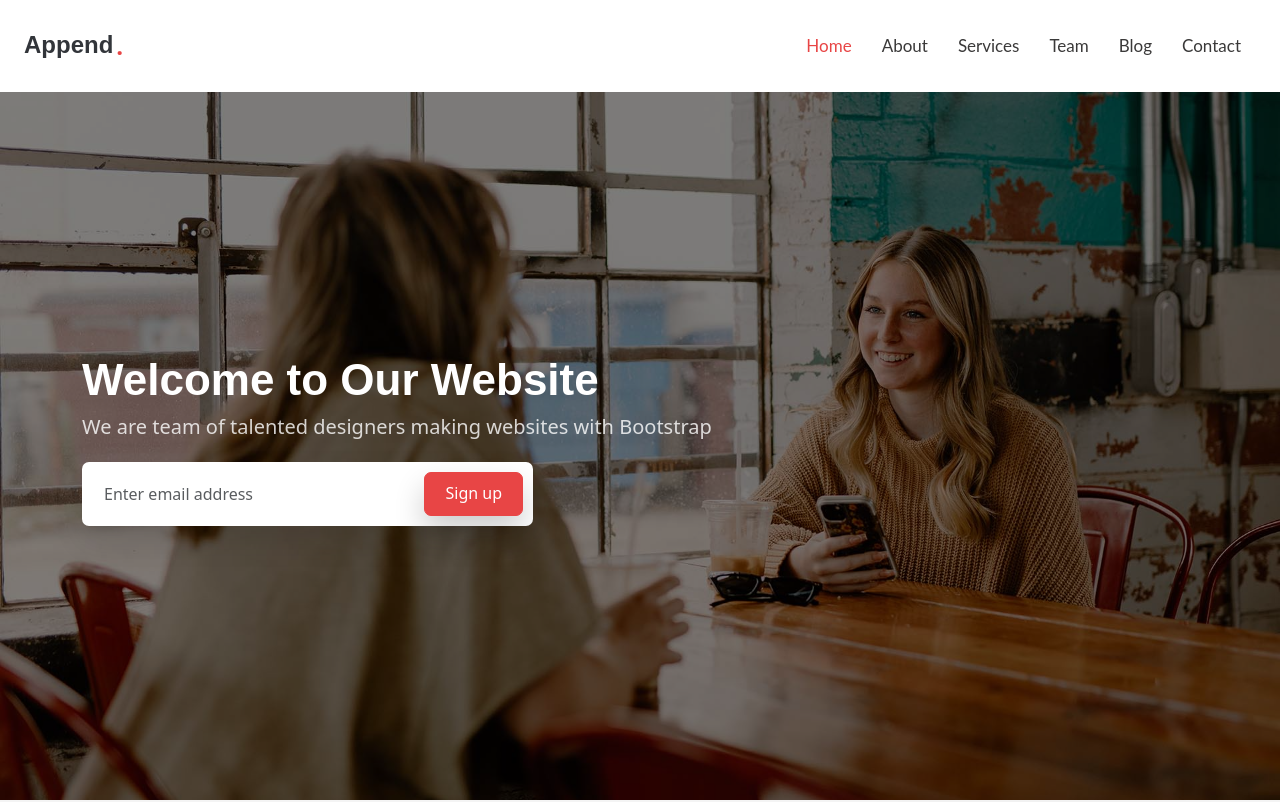
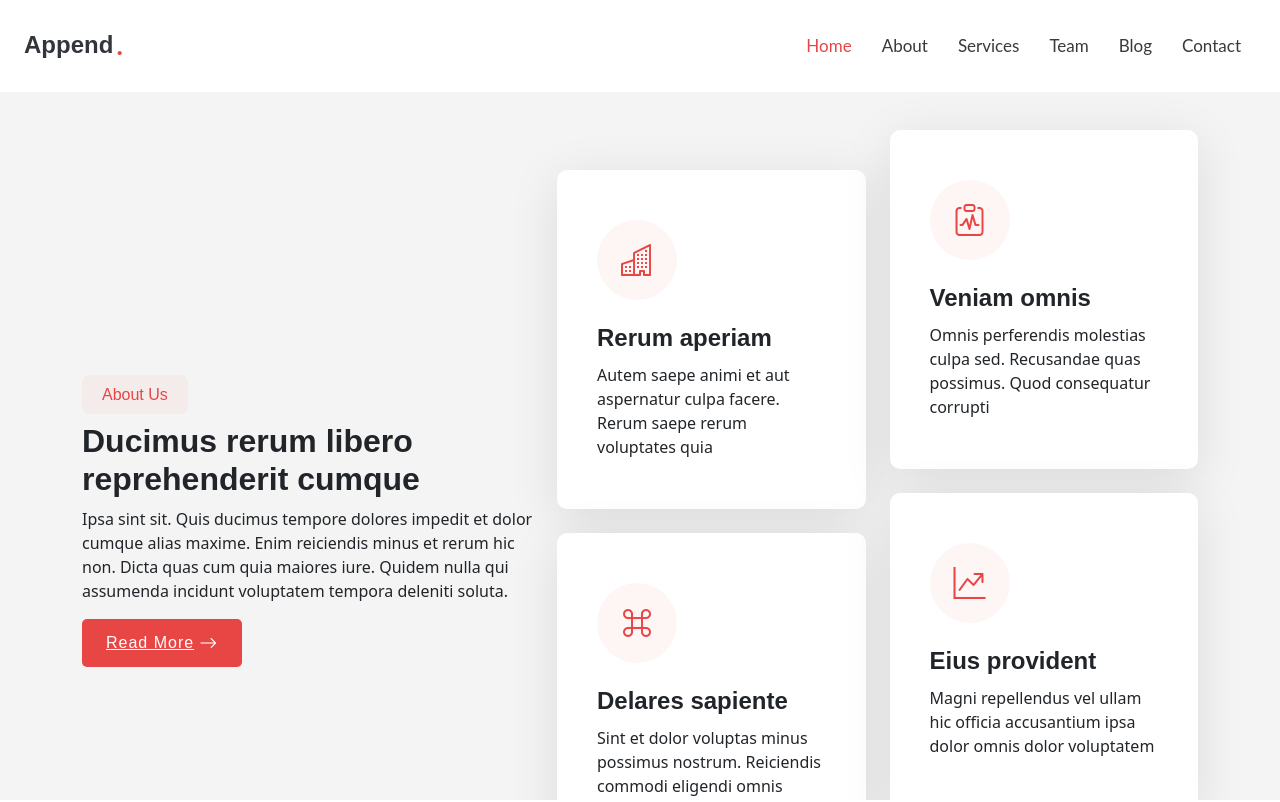
Before and after one commit to javadhaditaghi/react-daily-exercises-3rd-proj, a React (Vite) app: page /about in a window 1280 px wide. Shown: the top 802 px of the page. Built offline with nearby package versions, Linux system fonts and the light colour scheme.

Commit message:
Add routes

```diff
--- a/src/App.jsx
+++ b/src/App.jsx
@@ -1,4 +1,5 @@
 import './App.css'
+import { BrowserRouter, Routes, Route } from "react-router-dom";
 import AboutUs from './assets/About-us/About-us'
 import Header from './assets/Header/Header'
 import Hero from './assets/Hero/Hero'
@@ -8,9 +9,17 @@ function App() {
 
   return (
     <>
-      <Header />
-      <Hero />
-      <AboutUs />
+      <BrowserRouter>
+        <Routes>
+          <Route path='/' element={<Header />}>
+            <Route index element={<Hero />} />
+            <Route path='about' element={<AboutUs />} />
+          </Route>
+        </Routes>
+      </BrowserRouter>
+
+
+
     </>
   )
 }
--- a/src/assets/About-us/About-us.css
+++ b/src/assets/About-us/About-us.css
@@ -2,6 +2,9 @@
 ------------------------------*/
 .about {
     --background-color: #f4f4f4;
+    /* margin-top: 80px; */
+    padding-top: 170px;
+    height: 100vh;
 }
 
 .about .content h3 {
--- a/src/assets/About-us/About-us.jsx
+++ b/src/assets/About-us/About-us.jsx
@@ -33,11 +33,6 @@ const AboutUs = () => {
                                     </Col>
                                 ))}
 
-
-
-
-
-
                         </Row>
                     </Col>
 
--- a/src/assets/Header/Header.jsx
+++ b/src/assets/Header/Header.jsx
@@ -1,11 +1,14 @@
+import { Outlet, Link } from "react-router-dom";
 import "./Header.css"
 import Nav from 'react-bootstrap/Nav';
 import Navbar from 'react-bootstrap/Navbar';
 
 
+
 const Header = () => {
 
     return (
+        <>
             <header id="header" className="header fixed-top d-flex align-items-center px-md-4 ps-2">
                 <Navbar className="container-fluid d-flex align-items-center justify-content-between">
                     <a href="index.html" className="logo d-flex align-items-center me-auto me-xl-0 d-none d-sm-flex">
@@ -15,19 +18,25 @@ const Header = () => {
                     </a>
                     <Nav id="navmenu" className="navmenu">
 
-                    <Nav.Link><a href="index.html#hero" className="active">Home</a></Nav.Link>
-                    <Nav.Link><a href="index.html#about">About</a></Nav.Link>
-                    <Nav.Link><a href="index.html#services">Services</a></Nav.Link>
-                    <Nav.Link><a href="index.html#team">Team</a></Nav.Link>
-                    <Nav.Link><a href="blog.html">Blog</a></Nav.Link>
-                    <Nav.Link><a href="index.html#contact">Contact</a></Nav.Link>
+                        <Nav.Link><Link to="/" className="active">Home</Link></Nav.Link>
+                        <Nav.Link><Link to="/about">About</Link></Nav.Link>
+                        <Nav.Link><Link to="/services">Services</Link></Nav.Link>
+                        <Nav.Link><Link to="/team">Team</Link></Nav.Link>
+                        <Nav.Link><Link to="/blog">Blog</Link></Nav.Link>
+                        <Nav.Link><Link to="/contact">Contact</Link></Nav.Link>
 
                         {/*<i className="mobile-nav-toggle d-xl-none bi bi-list"></i>*/}
                     </Nav>
 
                 </Navbar>
+
             </header>
+            <Outlet />
+
+        </>
+
     )
+
 }
 
 
```
Lines whose indentation alone changed are shown as unchanged.
